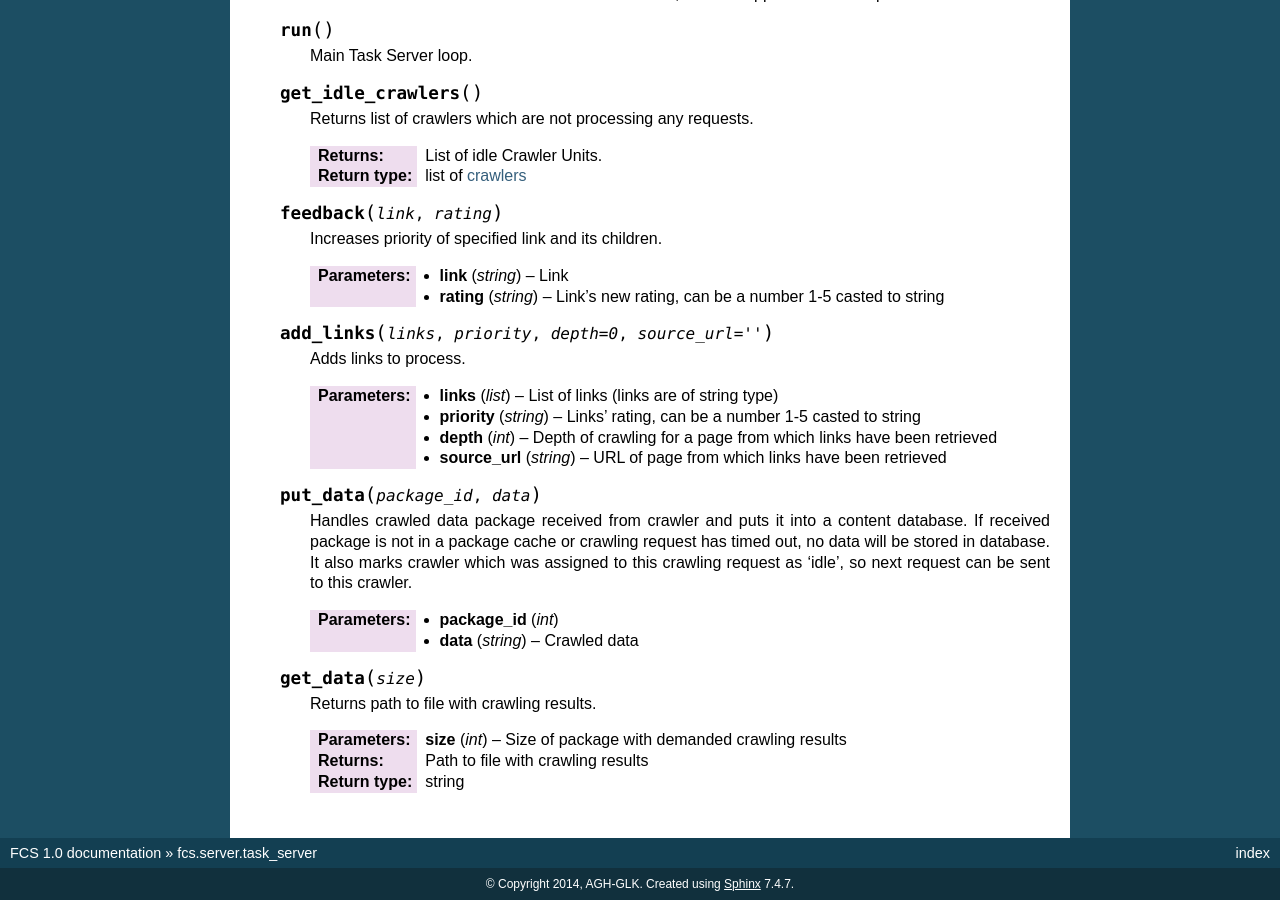
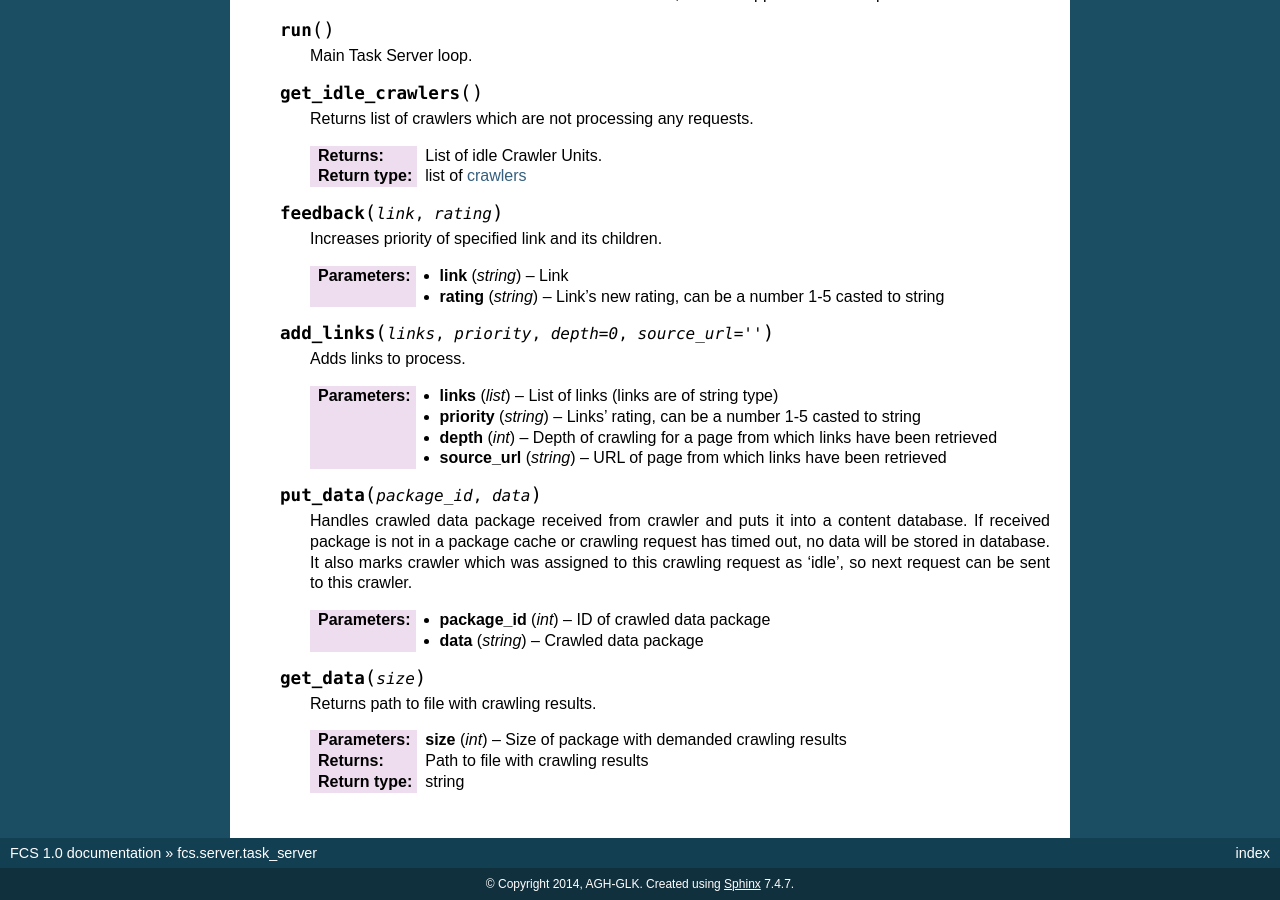
Before and after one commit to agh-glk/fcs, a Sphinx documentation site: the page built from docs/source/server/task_server.rst, in a window 1280 px wide and 900 px high, scrolled down 2335 px. Built offline with Sphinx 7.4.7, drawn with Linux system fonts in a browser that asks for light colours; formulas are drawn with MathJax 3.

Commit message:
[NT] Edit

```diff
--- a/docs/source/server/task_server.rst
+++ b/docs/source/server/task_server.rst
@@ -154,8 +154,8 @@ This module contains implementation of Task Server.
       is not in a package cache or crawling request has timed out, no data will be stored in database. It also
       marks crawler which was assigned to this crawling request as 'idle', so next request can be sent to this crawler.
 
-      :param int package_id:
-      :param string data: Crawled data
+      :param int package_id: ID of crawled data package
+      :param string data: Crawled data package
 
    .. py:method:: get_data(size)
 
```
